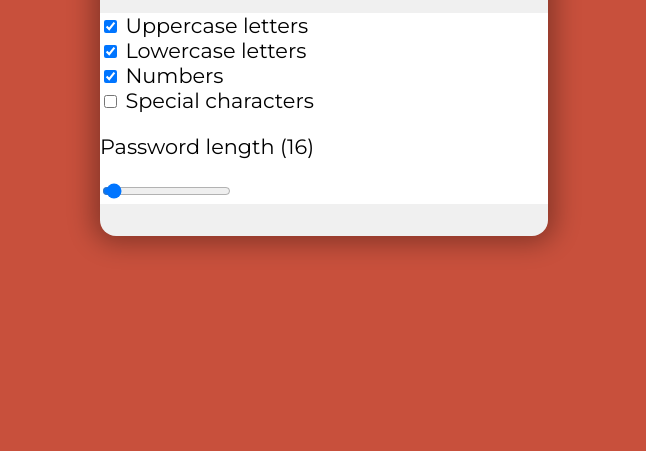
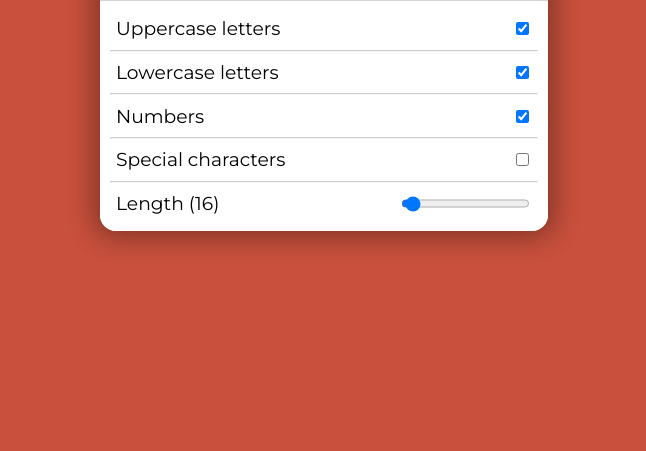
Before and after one commit to Pedro12909/js-projects, a website built with Parcel: page packages/password-gen/index.html in a window 1280 px wide. Shown: the part 349-800 px from the top of the page, without its empty margins (316-962 px from the left). Built offline with nearby package versions, Linux system fonts and the light colour scheme.

Commit message:
style(password-gen): better styling for option inputs

```diff
--- a/packages/password-gen/index.html
+++ b/packages/password-gen/index.html
@@ -22,7 +22,7 @@
     <header>
       <h1><i class="fa fa-key fa-lg"></i>password generator</h1>
     </header>
-    <main class="container">
+    <div class="container">
       <span id="result"></span>
       <div class="buttons">
         <div id="generateBtn">Generate</div>
@@ -30,19 +30,48 @@
       </div>
 
       <div class="options">
-        <input type="checkbox" checked="true" id="uppercase" name="uppercase" />
+        <div class="option">
           <label for="uppercase">Uppercase letters</label><br />
 
-        <input type="checkbox" checked="true" id="lowercase" name="lowercase" />
+          <input
+            type="checkbox"
+            checked="true"
+            id="uppercase"
+            name="uppercase"
+          />
+        </div>
+
+        <hr />
+
+        <div class="option">
           <label for="lowercase">Lowercase letters</label><br />
 
+          <input
+            type="checkbox"
+            checked="true"
+            id="lowercase"
+            name="lowercase"
+          />
+        </div>
+
+        <hr />
+
+        <div class="option">
+          <label for="numbers">Numbers</label><br />
           <input type="checkbox" checked="true" id="numbers" name="numbers" />
-        <label for="numbers">Numbers</label><br />
+        </div>
 
+        <hr />
+
+        <div class="option">
+          <label for="specialChars">Special characters</label><br />
           <input type="checkbox" id="specialChars" name="specialChars" />
-        <label for="specialChars">Special characters</label><br />
+        </div>
 
-        <p>Password length (<span id="sliderValue">16</span>)</p>
+        <hr />
+
+        <div class="option">
+          <label for="numCharsSlider">Length (<span id="sliderValue">16</span>)</label>
           <input
             type="range"
             min="12"
@@ -50,9 +79,11 @@
             step="1"
             value="16"
             id="numCharsSlider"
+            name="numCharsSlider"
           />
         </div>
-    </main>
+      </div>
+    </div>
     <script src="./src/js/index.js"></script>
   </body>
 </html>
--- a/packages/password-gen/src/css/styles.css
+++ b/packages/password-gen/src/css/styles.css
@@ -26,14 +26,15 @@ header i {
 
 .container {
   font-size: 1.3rem;
-  padding: 2rem 0;
+  padding-top: 2rem;
   width: 35%;
   display: flex;
   flex-direction: column;
-  margin-bottom: 10%;
   background-color: #f0f0f0;
   border-radius: 1rem;
   box-shadow: 0px 0px 26px 7px rgba(0, 0, 0, 0.33);
+  overflow: hidden;
+  margin-bottom: 10%;
 }
 
 .buttons {
@@ -45,28 +46,44 @@ header i {
   justify-content: space-around;
   border: 1px rgb(211, 211, 211);
   border-style: solid none;
-  margin-bottom: 1rem;
+  margin: 1rem 0;
 }
 
 .buttons div {
   cursor: default;
   flex-grow: 1;
   text-align: center;
+  transition: all 0.3s;
 }
 
 .buttons div:hover {
-  background-color: #f0f0f06b;
+  background-color: var(--primary);
+  color: white;
 }
 
 .options {
+  border: 1px solid rgb(211, 211, 211);
+  border-style: solid none none none;
   background-color: white;
+  padding: 1rem 0;
+  font-size: 0.9em;
+}
+
+.options hr {
+  width: 95%;
+  opacity: 0.5;
+}
+
+.option {
+  display: flex;
+  justify-content: space-between;
+  margin: 0 1rem;
 }
 
 #result {
-  font-size: 2rem;
+  font-size: 1.5rem;
   text-align: center;
-  width: 100%;
   word-wrap: break-word;
   white-space: normal;
-  margin-bottom: 1.5rem;
+  padding: 0 1rem;
 }
```
Lines whose indentation alone changed are shown as unchanged.
